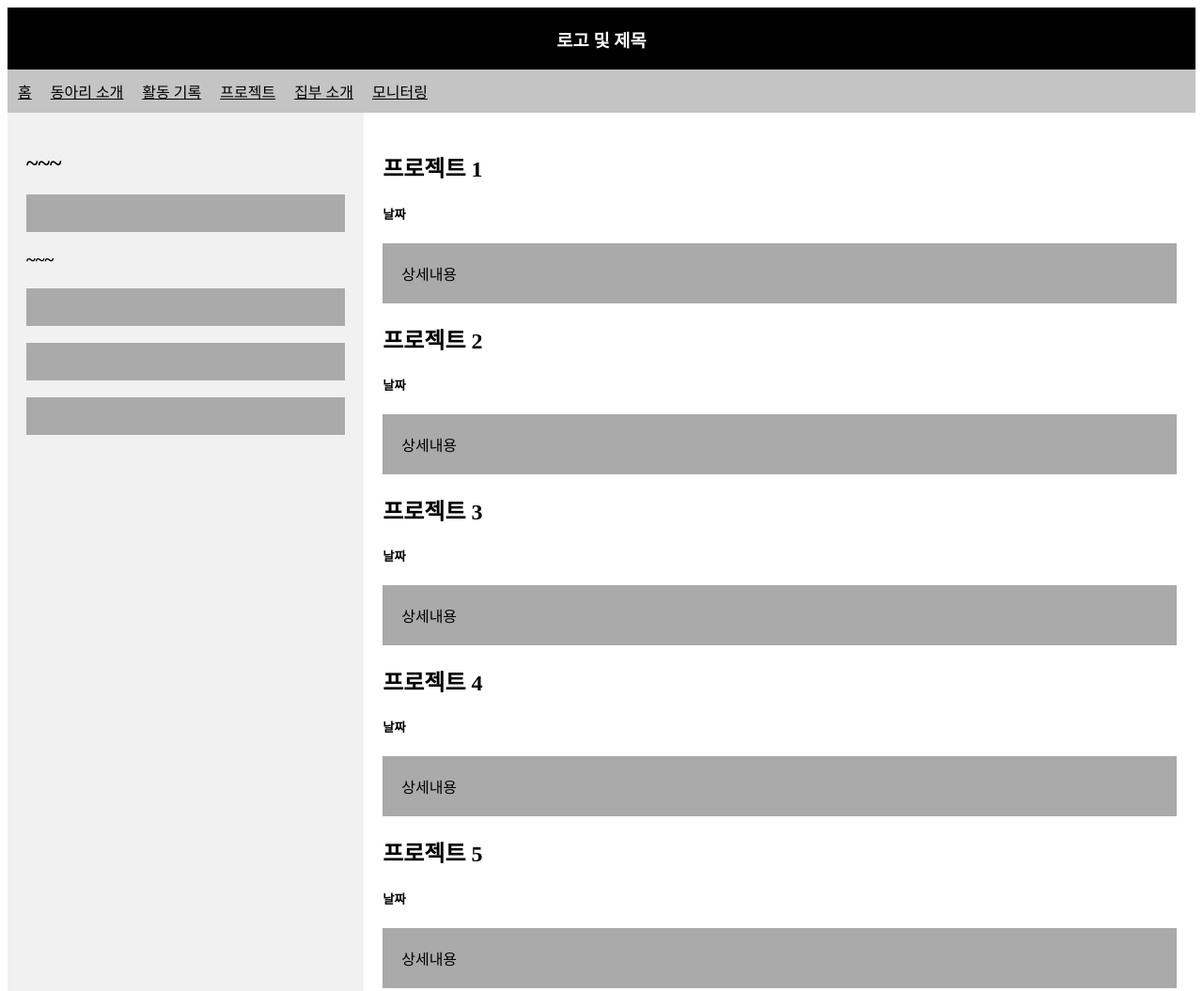
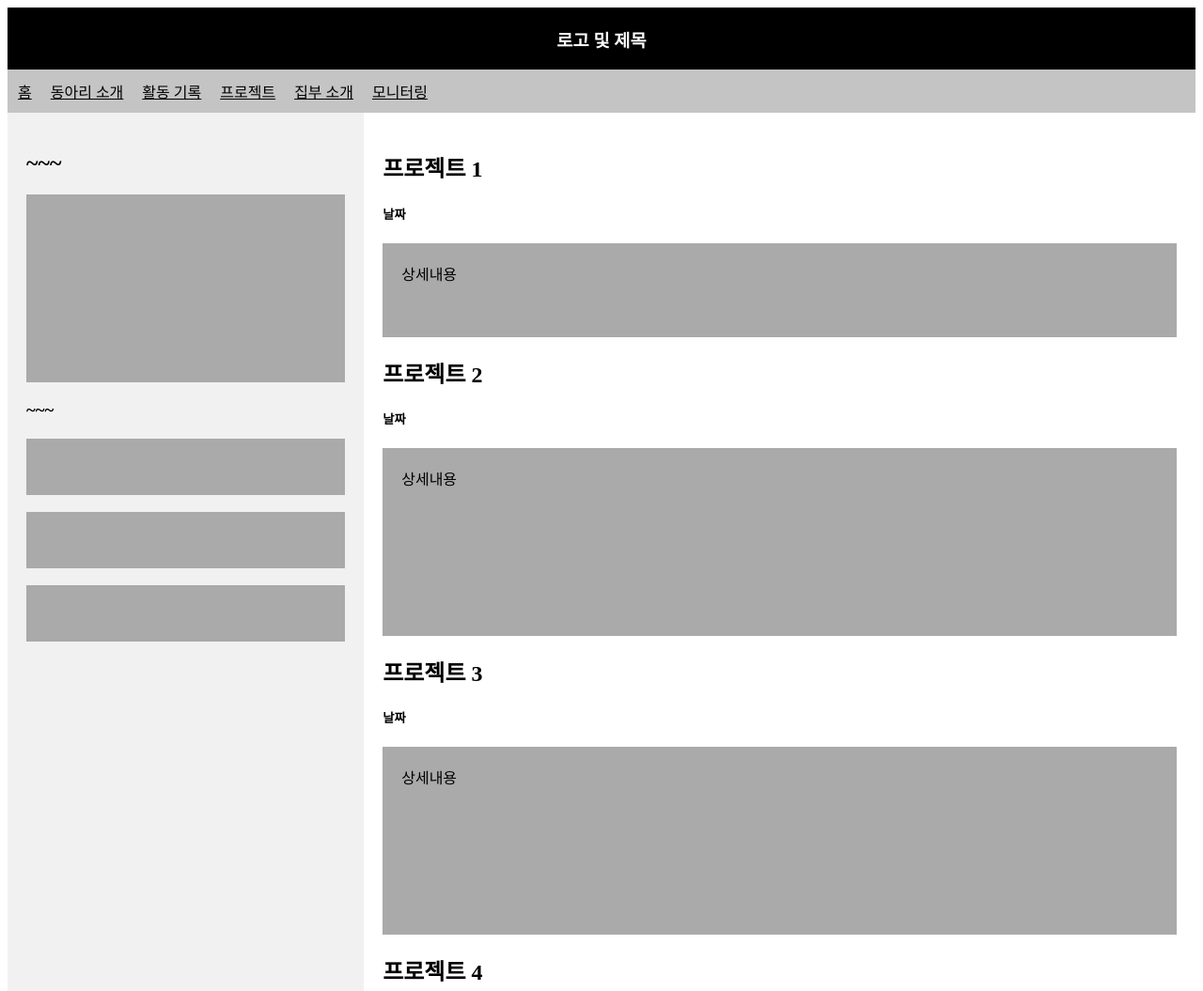
Before and after one commit to minyong0302/grasshopper, a plain HTML site: page html/project.html in a window 1280 px wide. Shown: the top 1055 px of the page at 94% size. Drawn offline with Linux system fonts and the light colour scheme; files that its build step writes are made by us from their sources.

Commit message:
Update stylesheet paths for consistency and fix style attribute typos in HTML files

```diff
--- a/html/project.html
+++ b/html/project.html
@@ -4,7 +4,7 @@
     <meta charset="UTF-8" />
     <meta name="viewport" content="width=device-width, initial-scale=1.0" />
     <title>Document</title>
-    <link rel="stylesheet" href="./css/project.css" />
+    <link rel="stylesheet" href="../css/project.css" />
   </head>
   <body>
     <header>
@@ -22,40 +22,40 @@
       <div class="side">
         <div class="about">
           <h2>~~~</h2>
-          <div class="content" syle="height: 200px"></div>
+          <div class="content" style="height: 200px"></div>
           <h3>~~~</h3>
-          <div class="content" syle="height: 60px"></div>
+          <div class="content" style="height: 60px"></div>
           <br />
-          <div class="content" syle="height: 60px"></div>
+          <div class="content" style="height: 60px"></div>
           <br />
-          <div class="content" syle="height: 60px"></div>
+          <div class="content" style="height: 60px"></div>
         </div>
       </div>
       <div class="main">
         <div id="project1">
           <h2>프로젝트 1</h2>
           <h5>날짜</h5>
-          <div class="content" syle="height: 100px">상세내용</div>
+          <div class="content" style="height: 100px">상세내용</div>
         </div>
         <div id="project2">
           <h2>프로젝트 2</h2>
           <h5>날짜</h5>
-          <div class="content" syle="height: 200px">상세내용</div>
+          <div class="content" style="height: 200px">상세내용</div>
         </div>
         <div id="project3">
           <h2>프로젝트 3</h2>
           <h5>날짜</h5>
-          <div class="content" syle="height: 200px">상세내용</div>
+          <div class="content" style="height: 200px">상세내용</div>
         </div>
         <div id="project4">
           <h2>프로젝트 4</h2>
           <h5>날짜</h5>
-          <div class="content" syle="height: 200px">상세내용</div>
+          <div class="content" style="height: 200px">상세내용</div>
         </div>
         <div id="project5">
           <h2>프로젝트 5</h2>
           <h5>날짜</h5>
-          <div class="content" syle="height: 200px">상세내용</div>
+          <div class="content" style="height: 200px">상세내용</div>
         </div>
       </div>
     </div>
```
Also changed, not shown: html/activity.html (+1 -1 lines), html/introduce.html (+1 -1 lines), html/members.html (+1 -1 lines).
